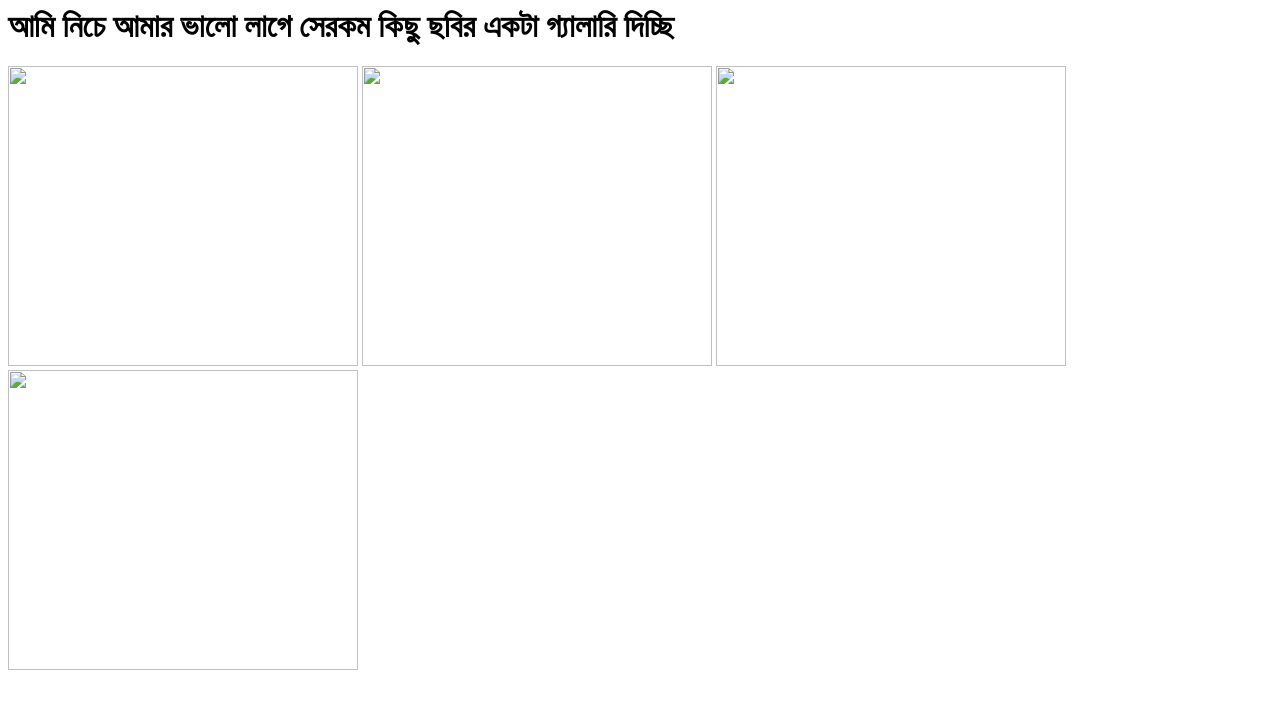
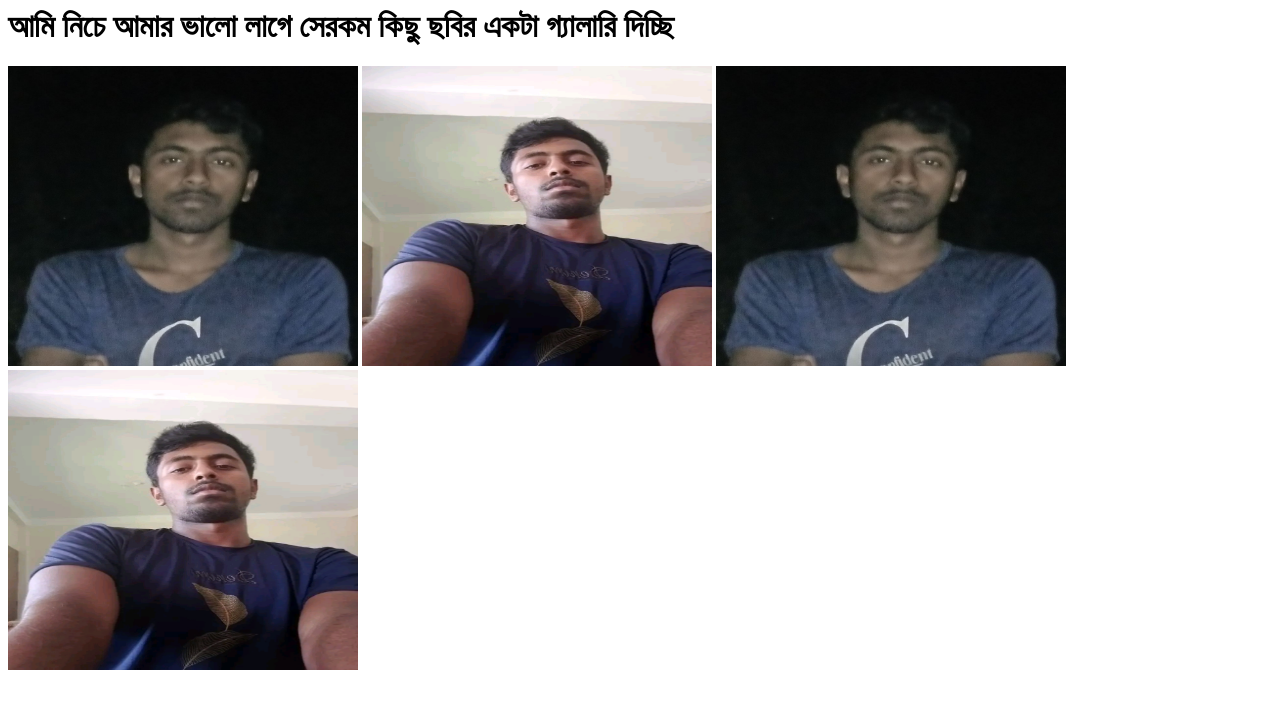
Before and after one commit to DonkeyClues/fluffy-guacamole, a plain HTML site: page index.html in a window 1280 px wide. Drawn offline with Linux system fonts and the light colour scheme.

Commit message:
Update index.html

```diff
--- a/index.html
+++ b/index.html
@@ -4,10 +4,10 @@
   </head>
   <body>
     <h1>আমি নিচে আমার ভালো লাগে সেরকম কিছু ছবির একটা গ্যালারি দিচ্ছি </h1>
-    <img src="images/image1">
-    <img src="images/image2">
-    <img src="images/image3">
-    <img src="images/image4">
+    <img src="IMG_20240223_184001_124~2_1.jpg">
+    <img src="1740413829081.jpg">
+    <img src="IMG_20240223_184001_124~2_1.jpg">
+    <img src="1740413829081.jpg">
  <style>
    img {
     height: 300px;
```
